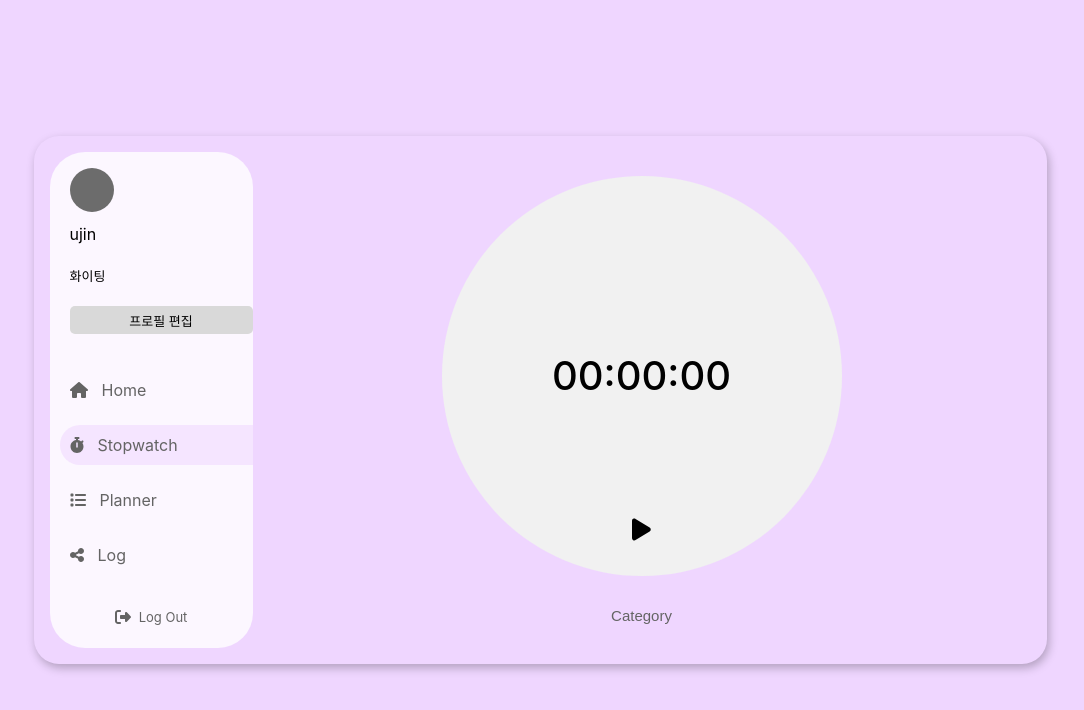
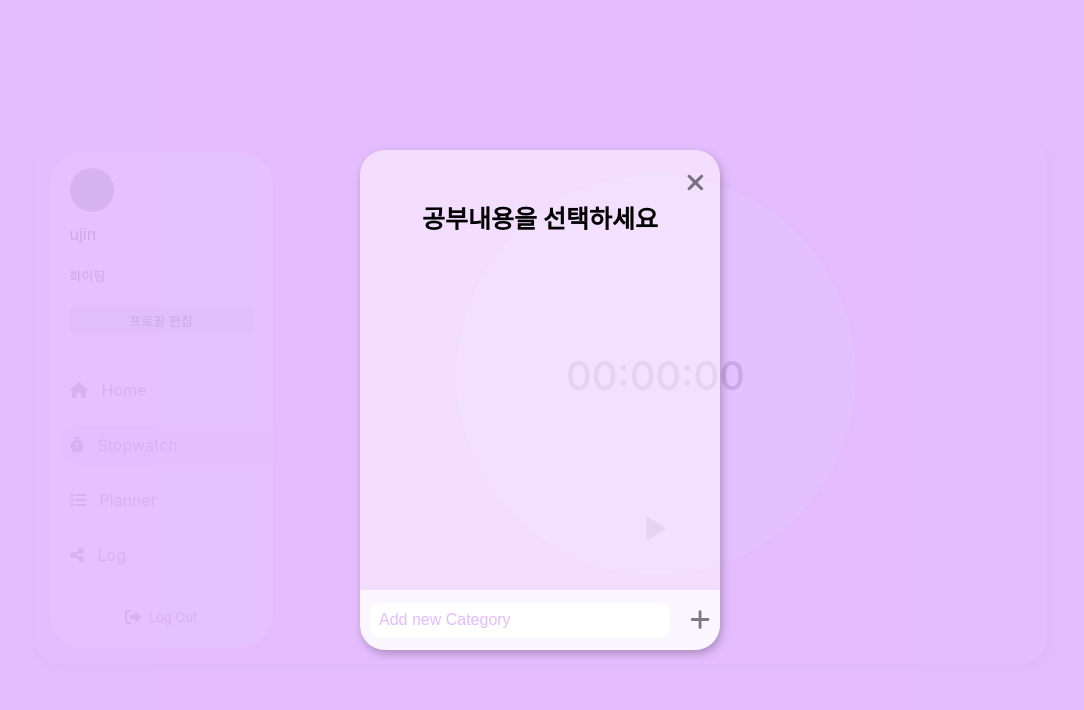
Before and after one commit to 2-sc/StudyMate-Front-Client, a React (Create React App) app in the folder studymate/: page /stopwatch in a window 1280 px wide. Both pictures are taken after a click on the button "Category". Shown: the top 710 px of the page, without its empty margins (100-1184 px from the left). Built offline with nearby package versions, Linux system fonts and the light colour scheme.

Commit message:
:lipstick:(feature/ujin/#35): category UI 모달로 구현 및 stopwatch 페이지에 컴포넌트 추가

```diff
--- a/studymate/src/pages/stopwatch/StopWatch.jsx
+++ b/studymate/src/pages/stopwatch/StopWatch.jsx
@@ -4,6 +4,7 @@ import styled from '@emotion/styled';
 import { FontAwesomeIcon } from '@fortawesome/react-fontawesome';
 import { faPlay, faStop, faStopwatch } from '@fortawesome/free-solid-svg-icons';
 import dayjs from 'dayjs';
+import Category from './category/ModalCategory';
 
 function StopWatch() {
   const [isPlay, setIsPlay] = useState(false);
@@ -58,7 +59,9 @@ function StopWatch() {
           )}
         </Buttons>
       </Circle>
-      <Category>Category</Category>
+      <CategoryContainer>
+        <Category />
+      </CategoryContainer>
     </Wrapper>
   );
 }
@@ -66,8 +69,7 @@ function StopWatch() {
 export default StopWatch;
 
 const Wrapper = styled.div`
-  width: 100%;
-  height: 100%;
+  margin-left: 180px;
   display: flex;
   justify-content: center;
   align-items: center;
@@ -83,6 +85,7 @@ const Circle = styled.div`
   align-items: center;
   justify-content: center;
   border-radius: 50%;
+  border: 3px solid #d3d3d3;
   background-color: #f1f1f1;
   margin-bottom: 30px;
 `;
@@ -104,12 +107,4 @@ const Button = styled.button`
   cursor: pointer;
 `;
 
-const Category = styled.button`
-  border: none;
-  background: transparent;
-  outline: none;
-  cursor: pointer;
-  font-size: 15px;
-  font-weight: 500;
-  color: #646464;
-`;
+const CategoryContainer = styled.div``;
--- /dev/null
+++ b/studymate/src/pages/stopwatch/category/Category.jsx
@@ -0,0 +1,74 @@
+import { useState } from 'react';
+import styled from '@emotion/styled';
+import { FontAwesomeIcon } from '@fortawesome/react-fontawesome';
+import { faXmark } from '@fortawesome/free-solid-svg-icons';
+import CategoryListItem from './CategoryListItem';
+import CategoryInsert from './CategoryInsert';
+
+function Category({ closeModal }) {
+  const [categories, setCategories] = useState([]);
+
+  const onInsert = text => {
+    const category = {
+      id: categories.length + 1,
+      text,
+    };
+    setCategories(categories.concat(category));
+  };
+
+  const onRemove = id => {
+    setCategories(categories.filter(category => category.id !== id));
+  };
+
+  return (
+    <Wrapper>
+      <CloseBtn onClick={closeModal}>
+        <Icon icon={faXmark} />
+      </CloseBtn>
+      <Title>공부내용을 선택하세요</Title>
+      <CategoryList>
+        <CategoryListItem categories={categories} onRemove={onRemove} />
+      </CategoryList>
+      <BottomCategory>
+        <CategoryInsert onInsert={onInsert} />
+      </BottomCategory>
+    </Wrapper>
+  );
+}
+
+export default Category;
+
+const Wrapper = styled.div`
+  display: flex;
+  flex-direction: column;
+`;
+
+const CloseBtn = styled.button`
+  margin: 18px 24px 0px 320px;
+  border: none;
+  background: transparent;
+  outline: none;
+  font-size: 25px;
+  cursor: pointer;
+`;
+
+const Icon = styled(FontAwesomeIcon)`
+  color: rgba(0, 0, 0, 0.5);
+`;
+
+const Title = styled.div`
+  display: flex;
+  justify-content: center;
+  margin-bottom: 23px;
+  font-weight: 700;
+  font-size: 25px;
+`;
+
+const CategoryList = styled.div``;
+
+const BottomCategory = styled.div`
+  position: absolute;
+  bottom: 0;
+  right: 0;
+  left: 0;
+`;
--- /dev/null
+++ b/studymate/src/pages/stopwatch/category/CategoryInsert.jsx
@@ -0,0 +1,78 @@
+import { useState, useCallback, useEffect, useRef } from 'react';
+import styled from '@emotion/styled';
+import { FontAwesomeIcon } from '@fortawesome/react-fontawesome';
+import { faPlus } from '@fortawesome/free-solid-svg-icons';
+
+function CategoryInsert({ onInsert }) {
+  const [inputValue, setInputValue] = useState(``);
+
+  const changeHandler = e => {
+    setInputValue(e.target.value);
+  };
+
+  const clickHandler = useCallback(
+    e => {
+      onInsert(inputValue);
+      setInputValue(``);
+      e.preventDefault();
+    },
+    [onInsert, inputValue]
+  );
+
+  useEffect(() => {
+    // console.log(inputValue);
+  }, [inputValue]);
+
+  return (
+    <Wrapper>
+      <TodoInput>
+        <Input onChange={changeHandler} value={inputValue} placeholder="Add new Category" />
+      </TodoInput>
+      <PlusBtn onClick={clickHandler}>
+        <Icon icon={faPlus} />
+      </PlusBtn>
+    </Wrapper>
+  );
+}
+
+export default CategoryInsert;
+
+const Wrapper = styled.div`
+  width: 100%;
+  height: 60px;
+  display: flex;
+  align-items: center;
+  justify-content: space-around;
+  background: rgba(255, 255, 255, 0.7);
+  border-radius: 0px 0px 25px 25px;
+`;
+
+const TodoInput = styled.div`
+  width: 300px;
+  height: 35px;
+  display: flex;
+  align-items: center;
+  background: #ffffff;
+  border-radius: 10px;
+`;
+
+const Input = styled.input`
+  width: 100%;
+  margin-left: 7px;
+  border: none;
+  background: transparent;
+  outline: none;
+  &::placeholder {
+    font-size: 16px;
+    color: #e4bbff;
+  }
+`;
+
+const PlusBtn = styled.div``;
+
+const Icon = styled(FontAwesomeIcon)`
+  cursor: pointer;
+  font-size: 23px;
+  font-weight: bold;
+  color: rgba(0, 0, 0, 0.5);
+`;
--- /dev/null
+++ b/studymate/src/pages/stopwatch/category/CategoryListItem.jsx
@@ -0,0 +1,67 @@
+import { useState } from 'react';
+import styled from '@emotion/styled';
+import { faTrashCan } from '@fortawesome/free-solid-svg-icons';
+import { FontAwesomeIcon } from '@fortawesome/react-fontawesome';
+
+function CategoryListItem({ categories, onRemove }) {
+  return (
+    <Wrapper>
+      {categories.map(category => (
+        <Item key={category.id} id={category.id} text={category.text} onRemove={onRemove} />
+      ))}
+    </Wrapper>
+  );
+
+  function Item({ id, text }) {
+    const [hide, setHide] = useState(true);
+
+    return (
+      <Container
+        onMouseOver={() => {
+          setHide(false);
+        }}
+        onMouseOut={() => {
+          setHide(true);
+        }}
+      >
+        <ListBox>{text}</ListBox>
+        {hide || (
+          <DeleteBtn onClick={() => onRemove(id)} hideState={hide}>
+            <Icon icon={faTrashCan} />
+          </DeleteBtn>
+        )}
+      </Container>
+    );
+  }
+}
+
+export default CategoryListItem;
+
+const Wrapper = styled.div`
+  margin-left: 30px;
+`;
+
+const Container = styled.div`
+  display: flex;
+  align-items: center;
+  margin-bottom: 10px;
+`;
+
+const ListBox = styled.div`
+  width: 280px;
+  margin-right: 15px;
+  margin-bottom: 2px;
+  border-bottom: 2px solid #e4bbff;
+`;
+
+const DeleteBtn = styled.div`
+  color: #d95765;
+  cursor: pointer;
+  &:hover {
+    visibility: ${props => (props.hideState ? 'hidden' : 'visible')};
+  }
+`;
+
+const Icon = styled(FontAwesomeIcon)`
+  font-size: 20px;
+`;
--- /dev/null
+++ b/studymate/src/pages/stopwatch/category/ModalCategory.jsx
@@ -0,0 +1,30 @@
+import { useState } from 'react';
+import styled from '@emotion/styled';
+import ModalFrame from './ModalFrame';
+
+function ModalCategory() {
+  const [modalOpen, setModalOpen] = useState(false);
+
+  const onShowModal = () => {
+    setModalOpen(true);
+  };
+
+  return (
+    <>
+      <Modal onClick={onShowModal}>Category</Modal>
+      {modalOpen && <ModalFrame setShowModal={setModalOpen} />}
+    </>
+  );
+}
+
+export default ModalCategory;
+
+const Modal = styled.button`
+  border: none;
+  background: transparent;
+  outline: none;
+  cursor: pointer;
+  font-size: 15px;
+  font-weight: 500;
+  color: #646464;
+`;
--- /dev/null
+++ b/studymate/src/pages/stopwatch/category/ModalFrame.jsx
@@ -0,0 +1,52 @@
+import { useState } from 'react';
+import styled from '@emotion/styled';
+import Box from '../../../components/common/Box';
+import Category from './Category';
+
+function ModalFrame({ setShowModal }) {
+  const closeModal = () => {
+    setShowModal(false);
+  };
+
+  return (
+    <Frame>
+      <Background />
+      <Contents size={[360, 500]}>
+        <Category closeModal={closeModal} />
+      </Contents>
+    </Frame>
+  );
+}
+
+export default ModalFrame;
+
+const Frame = styled.div`
+  position: fixed;
+  top: 0;
+  bottom: 0;
+  left: 0;
+  right: 0;
+  z-index: 997;
+  transition: all 0.25s;
+`;
+
+const Background = styled.div`
+  position: absolute;
+  width: 100%;
+  height: 100%;
+  z-index: 998;
+  /* background-color: rgba(0, 0, 0, 0.7); */
+  background: rgba(228, 187, 255, 0.9);
+`;
+
+const Contents = styled(Box)`
+  position: absolute;
+  margin: auto;
+  top: 50%;
+  bottom: 50%;
+  left: 50%;
+  transform: translate(-50%);
+  background: rgba(255, 255, 255, 0.5);
+  overflow: hidden;
+  z-index: 999;
+`;
```
